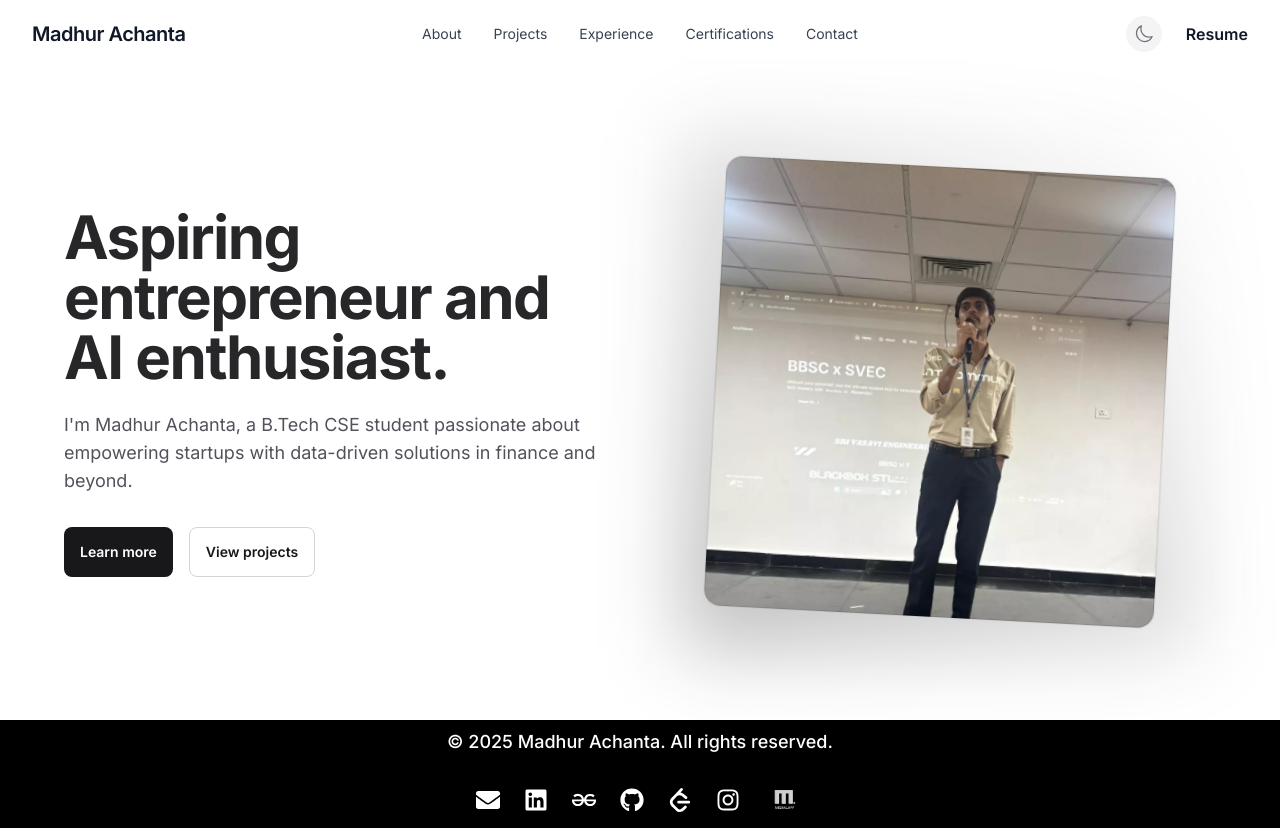
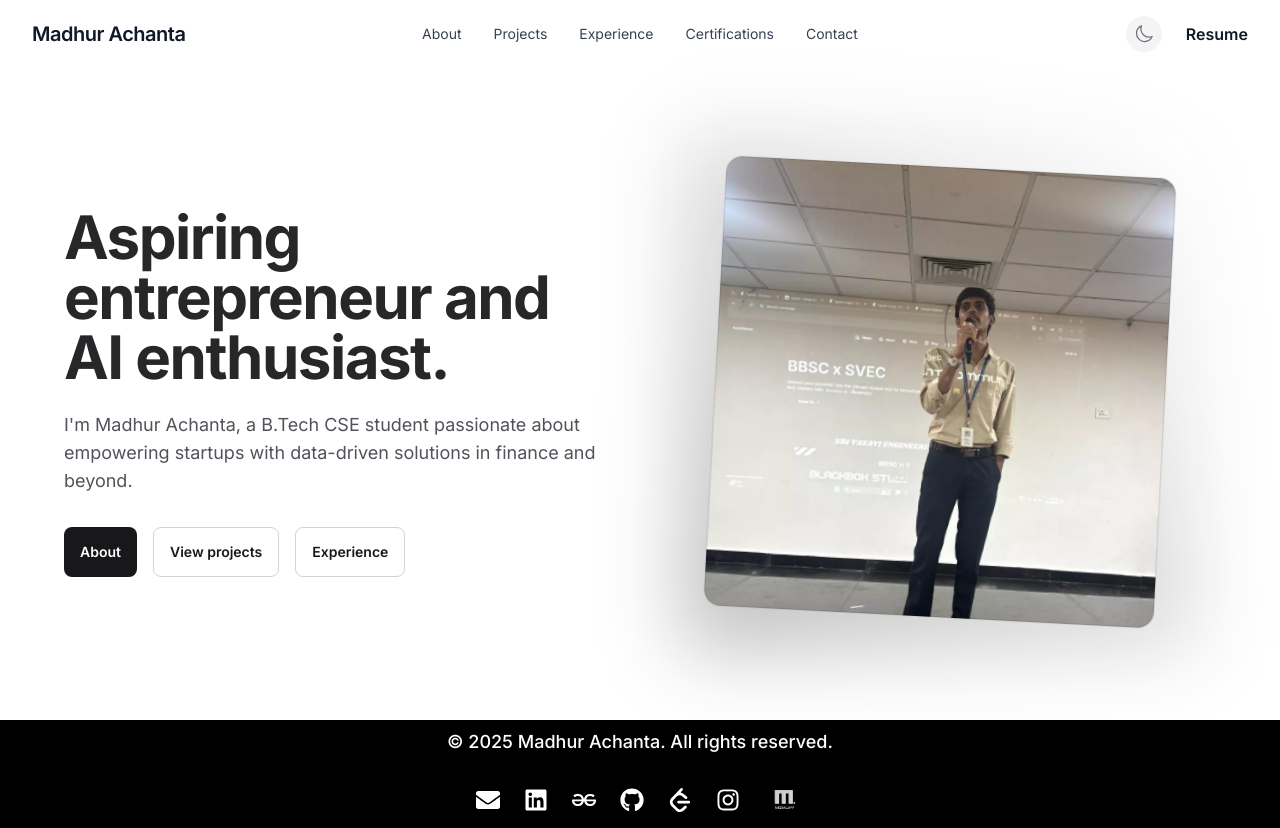
Before and after one commit to MadhurAchanta/Portfolio, a React (Create React App) app: page / in a window 1280 px wide. Built offline with nearby package versions, Linux system fonts and the light colour scheme.

Commit message:
Added expericence

```diff
--- a/src/pages/About.jsx
+++ b/src/pages/About.jsx
@@ -64,6 +64,9 @@
                     My journey in technology has been driven by a passion for innovation and problem-solving.
                     From developing AI-powered summarizers to creating mobile applications, I've consistently
                     pushed the boundaries of what's possible.
+                  </p>
+                  <p className="text-justify">
+                    Currently, I’m working as a Founder’s Office Intern at FarmBowl, where I work across analytics, operations, automation, strategy, and growth initiatives to help build scalable systems and data-driven workflows.
                   </p>
                   <p className="text-justify">
                     Today, I focus on building intelligent solutions that empower startups and businesses
--- a/src/pages/Home.jsx
+++ b/src/pages/Home.jsx
@@ -66,13 +66,19 @@
                       to="/about"
                       className="inline-flex items-center gap-2 justify-center rounded-lg bg-zinc-900 dark:bg-zinc-100 px-4 py-3 text-sm font-semibold text-white dark:text-zinc-900 hover:bg-zinc-700 dark:hover:bg-zinc-300 transition-all"
                     >
-                      Learn more
+                      About
                     </Link>
                     <Link
                       to="/projects"
                       className="inline-flex items-center gap-2 justify-center rounded-lg border border-zinc-300 dark:border-zinc-700/50 px-4 py-3 text-sm font-semibold text-zinc-900 dark:text-zinc-100 hover:bg-zinc-50 dark:hover:bg-zinc-800/50 transition-all"
                     >
                       View projects
+                    </Link>
+                    <Link
+                      to="/experience"
+                      className="inline-flex items-center gap-2 justify-center rounded-lg border border-zinc-300 dark:border-zinc-700/50 px-4 py-3 text-sm font-semibold text-zinc-900 dark:text-zinc-100 hover:bg-zinc-50 dark:hover:bg-zinc-800/50 transition-all"
+                    >
+                      Experience
                     </Link>
                   </motion.div>
                 </motion.div>
```
